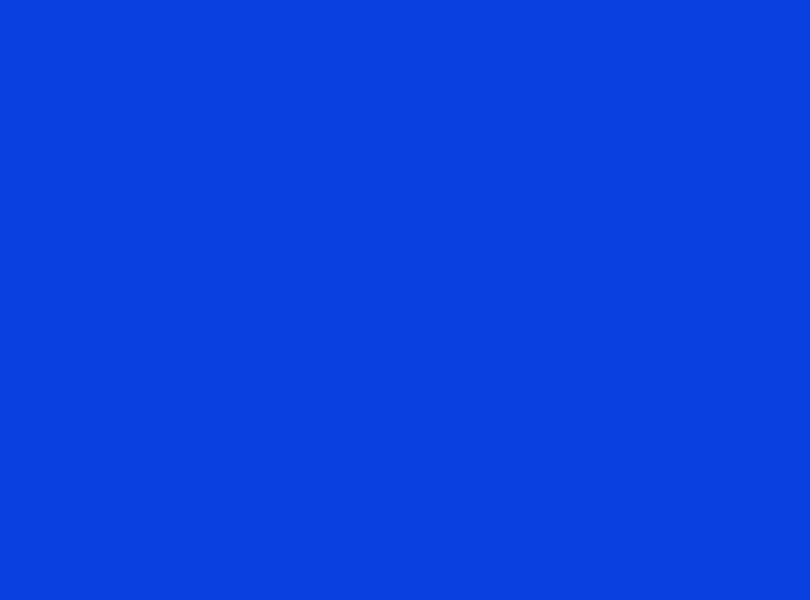
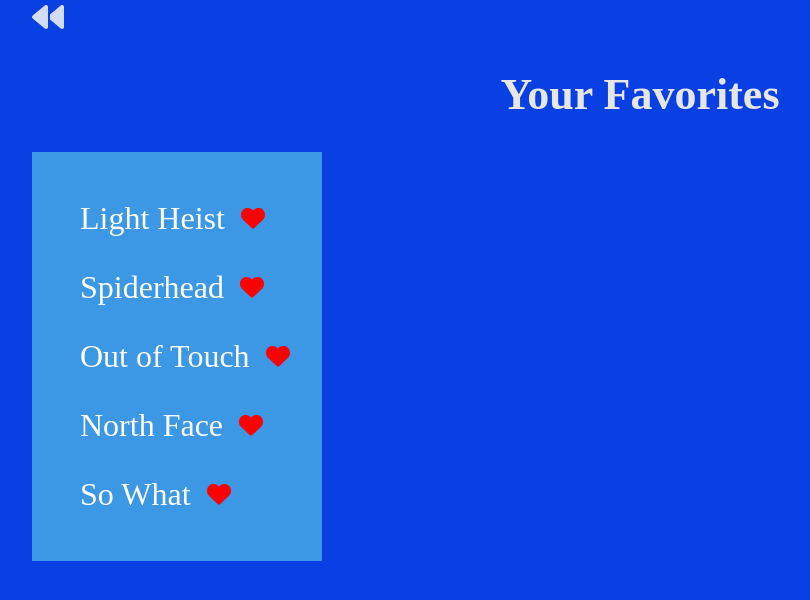
Before and after one commit to ryanvuu/437-project, a React (Vite) app in the folder packages/frontend/: page /favorites in a window 1280 px wide. Before the commit this address had no page. Shown: the top 600 px of the page, without its empty margins (0-810 px from the left). Built offline with nearby package versions, Linux system fonts and the light colour scheme.

Commit message:
add dark mode and favorites page

```diff
--- a/packages/frontend/src/App.tsx
+++ b/packages/frontend/src/App.tsx
@@ -4,14 +4,24 @@
 import { SongDetails } from './pages/SongDetails';
 import { About } from './pages/About';
 import { Profile } from './pages/Profile';
-import { useState } from 'react';
+import { useEffect, useState } from 'react';
+import { Favorites } from './pages/Favorites';
 
 const genres = ["pop", "rock", "hip-hop", "indie", "r&b", "jazz", "classical", "disco", "edm", "country"];
 
 function App() {
   const [displayName, setDisplayName] = useState("User12345");
-  const [favSongs, setFavSongs] = useState<string[]>(["song-12", "song-5", "song-2", "song-10"]);
+  const [favSongs, setFavSongs] = useState<string[]>(["song-12", "song-5", "song-2", "song-10", "song-15"]);
   const [favGenres, setFavGenres] = useState<string[]>(["pop", "edm", "indie"]);
+  const [isDark, setIsDark] = useState(false);
+
+  useEffect(() => {
+    document.body.className = isDark ? "dark-mode" : "";
+  }, [isDark]);
+
+  function toggleDarkMode() {
+    setIsDark(!isDark);
+  }
 
   function toggleFavSong(songId: string) {
     if (favSongs.includes(songId)) {
@@ -31,10 +41,11 @@
 
   return (
     <Routes>
-        <Route path="/" element={<Home displayName={displayName} favSongs={favSongs} favGenres={favGenres} toggleFavSong={toggleFavSong}/>} />
+        <Route path="/" element={<Home displayName={displayName} favSongs={favSongs} favGenres={favGenres} toggleFavSong={toggleFavSong} isDark={isDark}/>} />
         <Route path="/discover" element={<Discover genres={genres} favSongs={favSongs} toggleFavSong={toggleFavSong}/>} />
         <Route path="/about" element={<About />} />
-        <Route path="/profile" element={<Profile displayName={displayName} genres={genres} favGenres={favGenres} setDisplayName={setDisplayName} toggleFavGenre={toggleFavGenre}/>} />
+        <Route path="/profile" element={<Profile displayName={displayName} genres={genres} favGenres={favGenres} setDisplayName={setDisplayName} toggleFavGenre={toggleFavGenre} isDark={isDark} toggleIsDark={toggleDarkMode} />} />
+        <Route path="/favorites" element={<Favorites favSongs={favSongs} toggleFavSong={toggleFavSong}/>} />
 
         <Route path="/songs/:songId" element={<SongDetails />} />
     </Routes>
--- /dev/null
+++ b/packages/frontend/src/pages/Favorites.tsx
@@ -0,0 +1,43 @@
+import { useNavigate } from "react-router";
+import { FontAwesomeIcon } from "@fortawesome/react-fontawesome";
+import { faBackward } from '@fortawesome/free-solid-svg-icons'
+import { SONG_LIST } from "../songs";
+import SongItem from "../SongItem";
+
+interface IFavorites {
+  favSongs: string[];
+  toggleFavSong: (songId: string) => void;
+}
+
+export function Favorites(props: IFavorites) {
+  const navigate = useNavigate();
+
+  function getFavSongNames() {
+    const favSongNames = [];
+    for (const song of SONG_LIST) {
+      if (props.favSongs.includes(song.id)) {
+        favSongNames.push(song);
+      }
+    }
+    return favSongNames;
+  }
+
+  const favSongNames = getFavSongNames();
+
+  return (
+    <div>
+      <button
+        className="song-details-back"
+        onClick={() => navigate(-1)}>
+        <FontAwesomeIcon icon={faBackward} title="Back"/>
+      </button>
+
+      <h1 className="h1-song-details">Your Favorites</h1>
+      <div className="song-info-container">
+        {favSongNames?.map(song => (
+          <SongItem song={song} layout="horizontal" favSongs={props.favSongs} onToggleFavorite={props.toggleFavSong}/>
+        ))}
+      </div>
+    </div>
+  )
+}
--- a/packages/frontend/src/pages/Home.tsx
+++ b/packages/frontend/src/pages/Home.tsx
@@ -9,6 +9,7 @@
   favSongs: string[];
   favGenres: string[];
   toggleFavSong: (songId: string) => void;
+  isDark: boolean;
 }
 
 export function Home(props: IHome) {
--- a/packages/frontend/src/pages/SongDetails.tsx
+++ b/packages/frontend/src/pages/SongDetails.tsx
@@ -24,7 +24,7 @@
         <FontAwesomeIcon icon={faBackward} title="Back"/>
       </button>
       <h1 className="h1-song-details">{song.title}</h1>
-      <div id="song-info-container">
+      <div className="song-info-container">
         <p><strong>Artist: {song.artist}</strong></p>
         <p><strong>Genre: {song.genre}</strong></p>
         <p><strong>Duration: {song.duration}</strong></p>
--- a/packages/frontend/src/songs.ts
+++ b/packages/frontend/src/songs.ts
@@ -23,5 +23,9 @@
   { id: "song-9", title: "Bags", artist: "Clairo", genre: "Indie", duration: "04:21", releaseYear: 2019, image: IMG_TEMP },
   { id: "song-10", title: "Out of Touch", artist: "Daryl Hall & John Oates", genre: "Rock", duration: "04:10", releaseYear: 1984, image: IMG_TEMP },
   { id: "song-11", title: "Fever", artist: "ENHYPEN", genre: "K-Pop", duration: "02:52", releaseYear: 2021, image: IMG_TEMP },
-  { id: "rsong-12", title: "North Face", artist: "Odie", genre: "R&B", duration: "03:17", releaseYear: 2018, image: IMG_TEMP }
+  { id: "song-12", title: "North Face", artist: "Odie", genre: "R&B", duration: "03:17", releaseYear: 2018, image: IMG_TEMP },
+  { id: "song-13", title: "Just In Case", artist: "Morgan Wallen", genre: "Country", duration: "02:46", releaseYear: 2025, image: IMG_TEMP },
+  { id: "song-14", title: "More Than A Woman", artist: "Bee Gees", genre: "Disco", duration: "03:16", releaseYear: 1977, image: IMG_TEMP },
+  { id: "song-15", title: "So What", artist: "Miles Davis", genre: "Jazz", duration: "09:04", releaseYear: 1959, image: IMG_TEMP },
+  { id: "song-16", title: "Scheherazade", artist: "Nikolai Rimsky-Korsakov", genre: "Classical", duration: "50:00", releaseYear: 1888, image: IMG_TEMP },
 ]
--- a/packages/frontend/src/styles/about.css
+++ b/packages/frontend/src/styles/about.css
@@ -21,5 +21,5 @@
   margin: 1rem auto;
   max-width: 70%;
   background-color: var(--color-background-content);
-  color: black;
+  color: var(--color-text-about-question);
 }
--- a/packages/frontend/src/styles/discover.css
+++ b/packages/frontend/src/styles/discover.css
@@ -27,14 +27,14 @@
 .genre-active {
   padding: var(--padding-default-vertical) var(--padding-default-horizontal);
   font-size: var(--size-text-button);
-  background-color: #31C3F5;
-  border-color: rgba(255, 255, 255, 0.414);
+  background-color: var(--color-genre-button-active);
+  border-color: var(--color-genre-button-border-active);
   border-radius: var(--lineweight-button-border);
 }
 
 .genre-button:active,
 .genre-button:hover {
-  background-color: #31C3F5;
+  background-color: var(--color-genre-button-hover);
   color: black;
 }
 
@@ -84,13 +84,13 @@
   padding: var(--padding-default-vertical) var(--padding-default-horizontal);
   font-size: var(--size-text-button);
   color: black;
-  background-color: rgb(140, 186, 223);
+  background-color: var(--color-view-button);
   border-color: rgba(255, 0, 0, 0);
   border-radius: var(--lineweight-button-border);
 }
 
 .view-button:hover {
-  background-color: rgb(159, 207, 247);
+  background-color: var(--color-view-button-hover);
 }
 
 /* For desktop display */
--- a/packages/frontend/src/styles/index.css
+++ b/packages/frontend/src/styles/index.css
@@ -25,7 +25,7 @@
   justify-content: center;
   background-color: var(--color-background-section);
   min-height: 20rem;
-  color: black;
+  color: var(--color-text-suggestions);
 }
 
 .suggestions-container {
--- a/packages/frontend/src/styles/song-styles.css
+++ b/packages/frontend/src/styles/song-styles.css
@@ -9,14 +9,14 @@
   color: inherit;
 }
 
-#song-info-container {
+.song-info-container {
   margin: var(--margin-default);
   padding: 2rem;
   background-color: var(--color-background-content);
   width: fit-content;
 }
 
-#song-info-container > p {
+.song-info-container > p {
   margin: 1.5rem 0;
   font-size: 1.25rem;
 }
@@ -48,12 +48,12 @@
 }
 
 .song-details-back:hover {
-  color: rgb(159, 207, 247);
+  color: var(--color-back-button-hover);
 }
 
 /* For desktop display */
 @media (min-width: 750px) {
-  #song-info-container > p {
+  .song-info-container > p {
     font-size: 2rem;
   }
 }
--- a/packages/frontend/src/styles/tokens.css
+++ b/packages/frontend/src/styles/tokens.css
@@ -10,6 +10,9 @@
   --size-text-heading-1: 2.75rem;
   --color-text-heading-1: #e6e6e6;
 
+  /* home */
+  --color-text-suggestions: black;
+
   /* bottom navbar */
   --padding-bottom-navbar: 4rem;
   --color-background-btm-nav: rgba(231, 231, 231, 0.893);
@@ -21,6 +24,11 @@
 
   /* discover page */
   --color-containers-discover: #0b52bd;
+  --color-view-button: rgb(140, 186, 223);
+  --color-view-button-hover: rgb(159, 207, 247);
+  --color-genre-button-hover: #31C3F5;
+  --color-genre-button-active: #31C3F5;
+  --color-genre-button-border-active: rgba(255, 255, 255, 0.414);
 
   /* buttons */
   --size-text-button: 0.75rem;
@@ -30,8 +38,79 @@
   --color-background-button: #2777df;
   --color-border-button: var(--color-background-button);
   --lineweight-button-border: 0.30rem;
+  --color-back-button-hover: rgb(159, 207, 247);
 
   /* modal */
+  --color-text-modal-heading: black;
+  --color-modal-popup: rgba(147, 142, 142, 0.359);
+  --color-modal-background: white;
   --color-modal-button: #3B82F6;
-  --color-modal-button-hover: #1D4ED8;
+  --color-text-modal-button: #FFFFFF;
+  --color-modal-button-hover: #46aef3;
+  --color-modal-button-set-hover: #1D4ED8;
+  --color-modal-close-button: #6B7280;
+  --color-modal-close-hover: #2c2c2c;
+  --color-display-input-border: #4B5563;
+
+  /* about */
+  --color-text-about-question: black;
+
+  --color-fav-genre-pill: rgb(40, 120, 196);
 }
+
+body.dark-mode {
+  /* general */
+  --margin-default: 2rem;
+  --color-text: white;
+  --color-background-page: #313131;
+  --color-background-content: #676767;
+  --color-background-section: #4c4c4c;
+
+
+  /* heading 1 */
+  --size-text-heading-1: 2.75rem;
+  --color-text-heading-1: #e6e6e6;
+
+  /* home */
+  --color-text-suggestions: rgb(243, 243, 243);
+
+  /* bottom navbar */
+  --padding-bottom-navbar: 4rem;
+  --color-background-btm-nav: rgba(35, 35, 35, 0.825);
+  --color-text-btm-nav: rgb(237, 237, 237);
+
+  /* discover page */
+  --color-containers-discover:  #303030;
+  --color-view-button: rgb(196, 196, 196);
+  --color-view-button-hover: rgb(212, 212, 212);
+  --color-genre-button-hover: #aeaeae;
+  --color-genre-button-active: #d9d9d9;
+  --color-genre-button-border-active: rgba(157, 157, 157, 0.414);
+
+  /* buttons */
+  --size-text-button: 0.75rem;
+  --padding-default-vertical: 0.5rem;
+  --padding-default-horizontal: 1rem;
+  --color-text-button: rgb(0, 0, 0);
+  --color-background-button: #9d9d9d;
+  --color-border-button: var(--color-background-button);
+  --lineweight-button-border: 0.30rem;
+  --color-back-button-hover: rgb(242, 242, 242);
+
+  /* modal */
+  --color-text-modal-heading: white;
+  --color-modal-popup: rgba(28, 28, 28, 0.644);
+  --color-modal-background: #303030;
+  --color-modal-button: var(--color-background-button);
+  --color-text-modal-button: #000000;
+  --color-modal-button-hover: #c8c8c8;
+  --color-modal-close-button: #e9e9e9;
+  --color-modal-close-hover: #acadaf;
+  --color-modal-button-set-hover: #474747;
+  --color-display-input-border: #000000;
+
+  /* about */
+  --color-text-about-question: white;
+
+  --color-fav-genre-pill: rgb(62, 62, 62);
+}
```
Also changed, not shown: packages/frontend/src/pages/Profile.tsx (+17 -0 lines), packages/frontend/src/styles/profile.css (+17 -10 lines).
